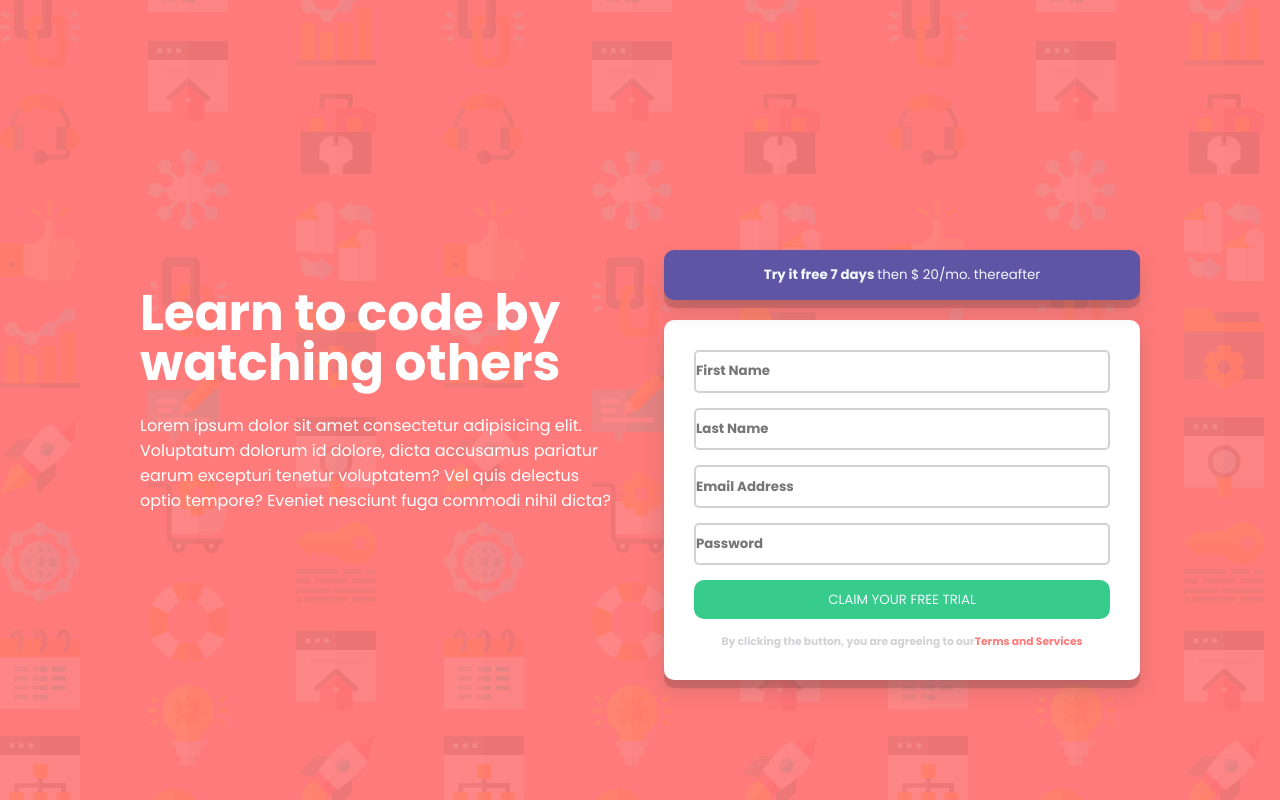
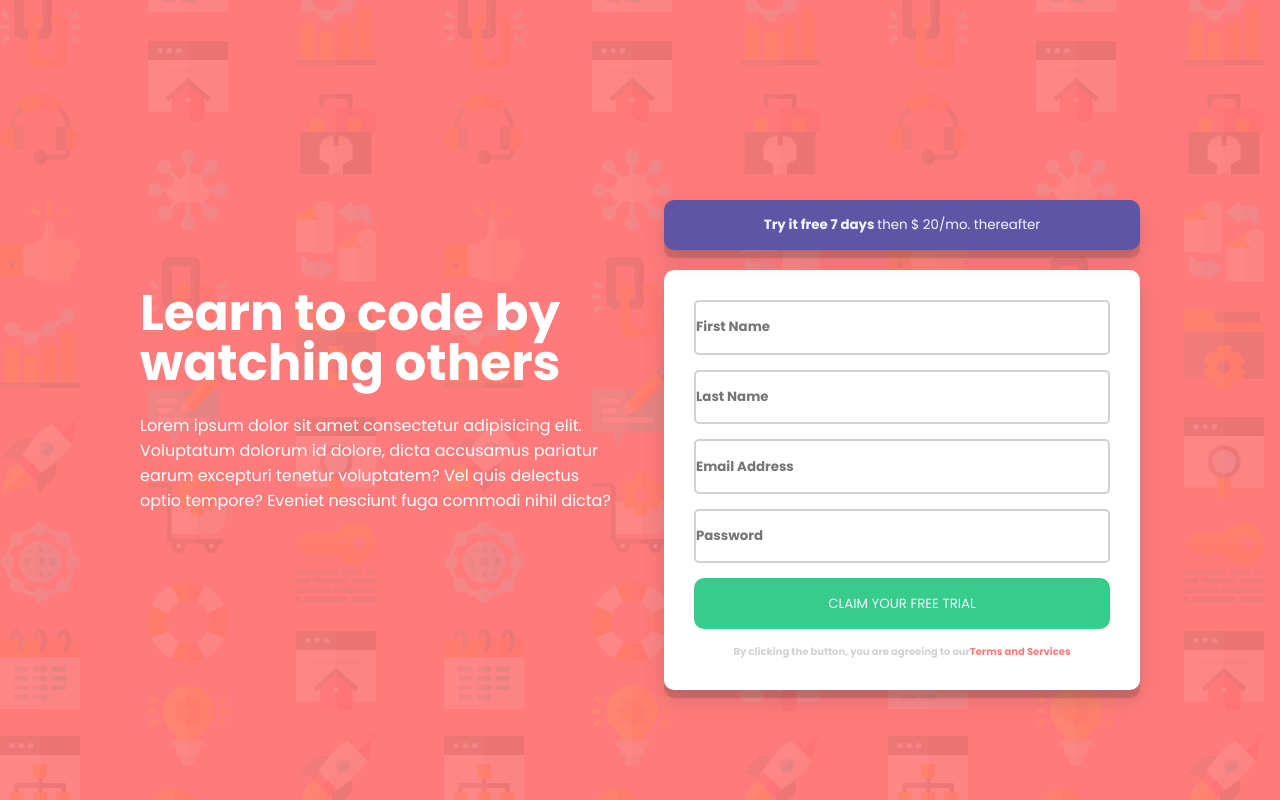
Before and after one commit to danadcm/intro-component-with-signup-form, a plain HTML site: page index.html in a window 1280 px wide. Drawn offline with Linux system fonts and the light colour scheme.

```diff
--- a/style.css
+++ b/style.css
@@ -16,7 +16,7 @@ body {
 
 main {
   max-width: 1000px;
-  height: 500px;
+  height: 600px;
   display: flex;
   justify-content: center;
   align-items: center;
@@ -39,10 +39,11 @@ h6 {
   color: hsl(240, 6%, 83%);
   display: flex;
   justify-content: center;
+  font-size: 10px;
 }
 .right-side-content {
   width: 50%;
-  height: 300px;
+  height: 400px;
 }
 
 .blue-button {
@@ -67,7 +68,7 @@ h6 {
   justify-content: center;
   flex-direction: column;
   width: 416px;
-  height: 100%;
+  height: 90%;
   margin-top: 20px;
   padding: 30px;
   gap: 15px;
```
